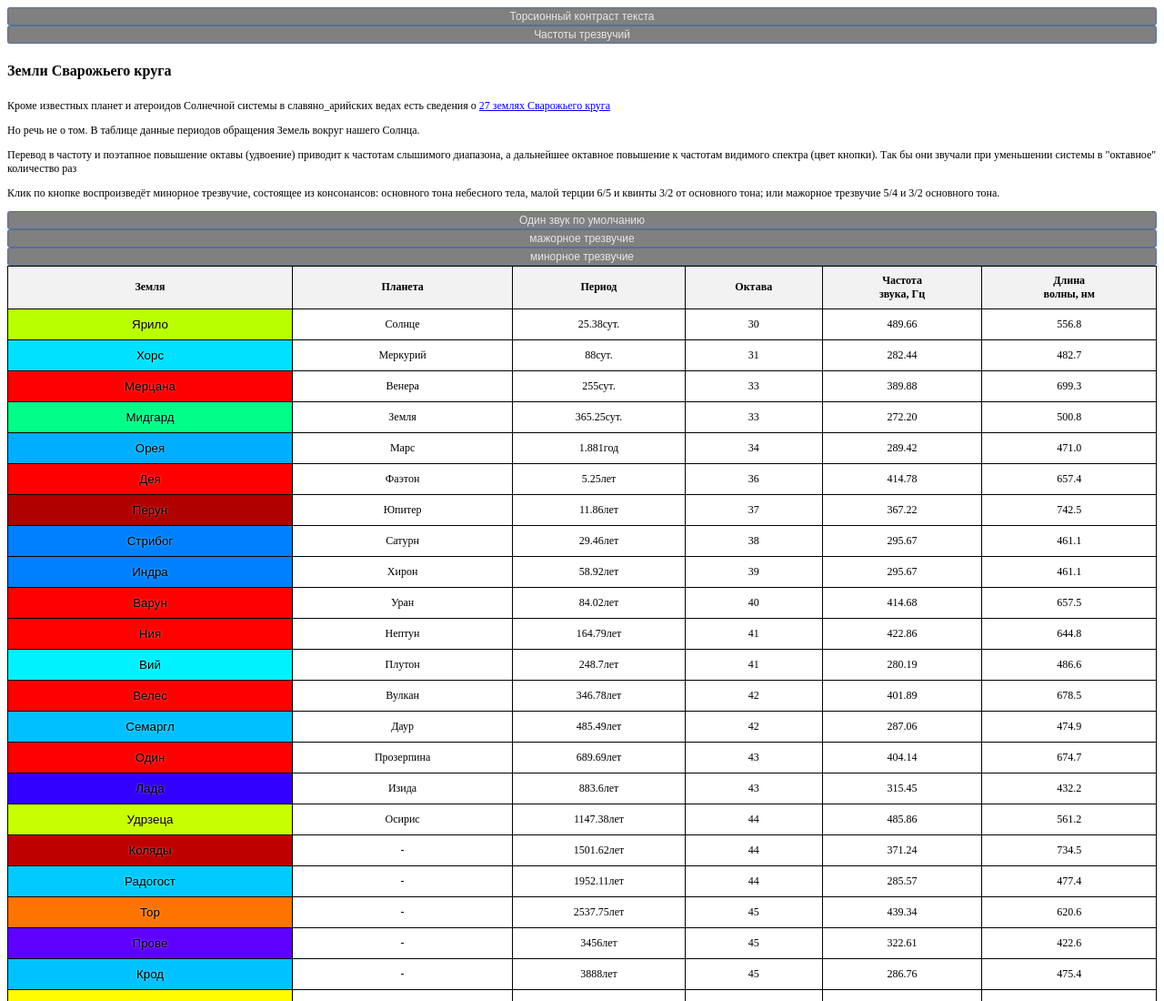
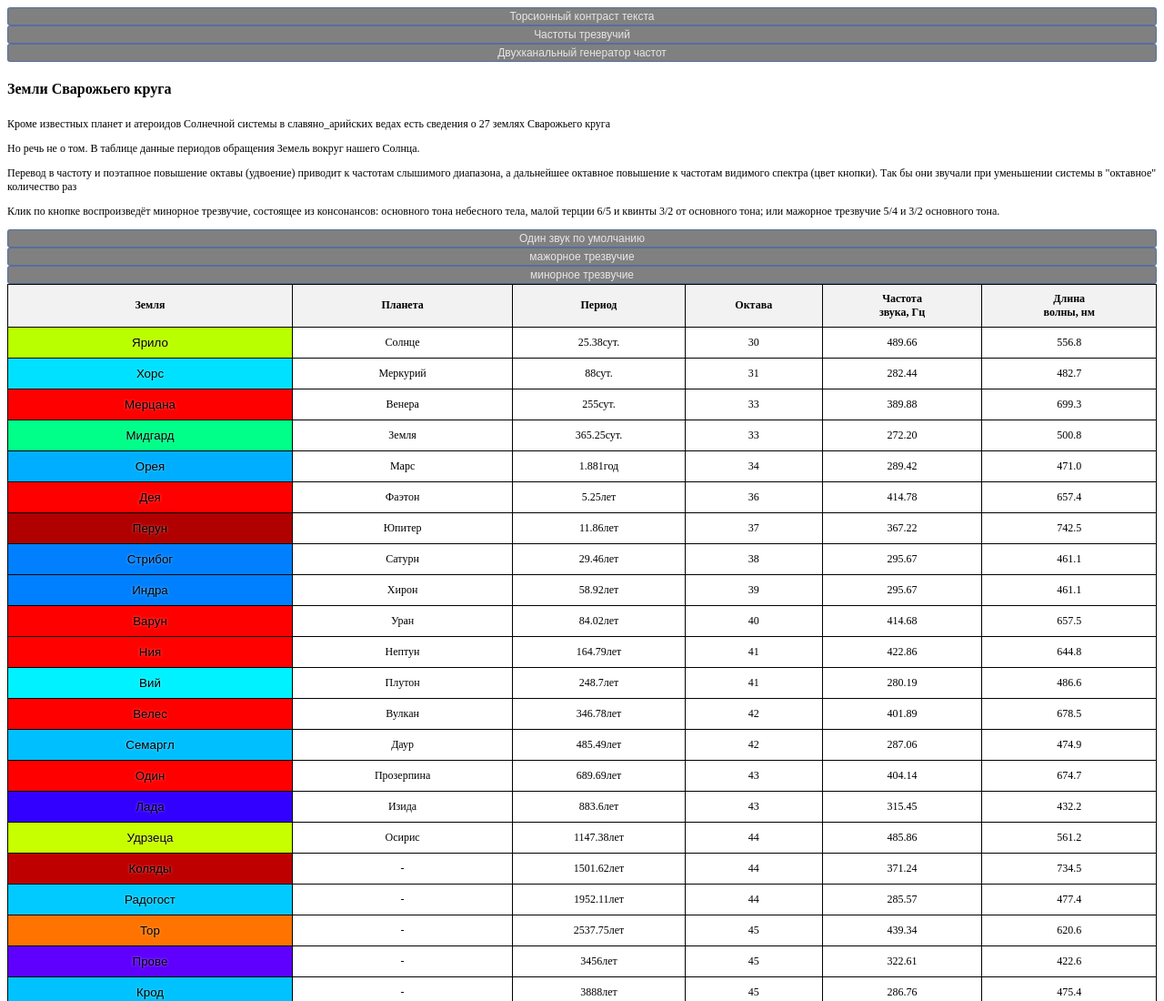
Before and after one commit to meweryk/Wave-of-land, a plain HTML site: page index.html in a window 1280 px wide. Shown: the top 1100 px of the page at 91% size. Drawn offline with Linux system fonts and the light colour scheme.

Commit message:
Update index.html

```diff
--- a/index.html
+++ b/index.html
@@ -57,8 +57,9 @@
 <body>
   <button class="button" onclick="window.location.href = 'https://meweryk.github.io/word-torsion/';">Торсионный контраст текста</button><br>
   <button class="button" onclick="window.location.href = 'spectr.html';">Частоты трезвучий</button><br>
+  <button class="button" onclick="window.location.href = 'https://meweryk.github.io/midi/index.html';">Двухканальный генератор частот</button><br>
 <H4>Земли Сварожьего круга</H4>
-<p>Кроме известных планет и атероидов Солнечной системы в славяно_арийских ведах есть сведения о <a href="https://www.yaplakal.com/forum7/topic2222517.html">27 землях Сварожьего круга</a></p>
+<p>Кроме известных планет и атероидов Солнечной системы в славяно_арийских ведах есть сведения о 27 землях Сварожьего круга</p>
 <p>Но речь не о том. В таблице данные периодов обращения Земель вокруг нашего Солнца.</p>
 <p>Перевод в частоту и поэтапное повышение октавы (удвоение) приводит к частотам слышимого диапазона, а дальнейшее октавное повышение к частотам видимого спектра (цвет кнопки). Так бы они звучали при уменьшении системы в "октавное" количество раз</p>
 <p>Клик по кнопке воспроизведёт минорное трезвучие, состоящее из консонансов: основного тона небесного тела, малой терции 6/5 и квинты 3/2 от основного тона; или мажорное трезвучие 5/4 и 3/2 основного тона.</p>
```
